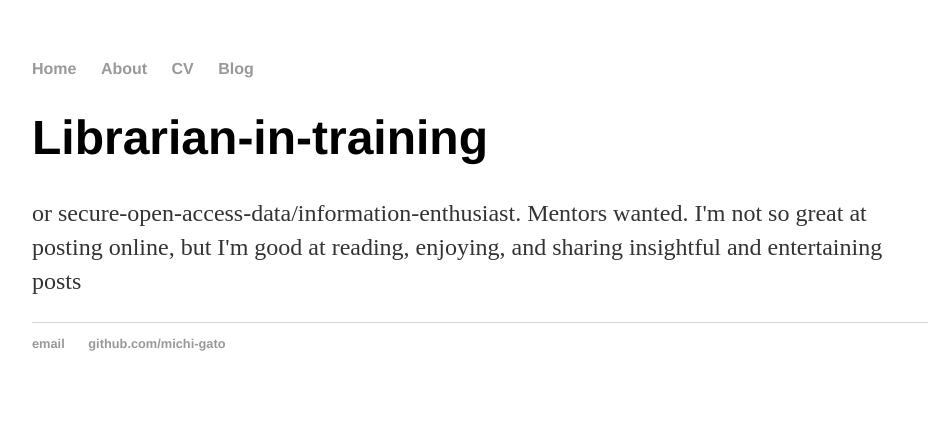
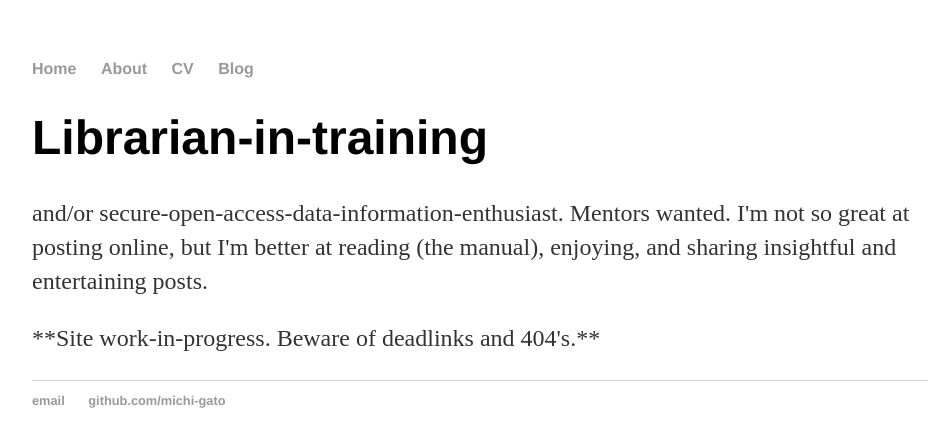
Before and after one commit to cat-alog/cat-alog.github.io, a Jekyll site: the page built from index.html, in a window 1280 px wide. Shown: the top 447 px of the page, without its empty margins (160-1101 px from the left). Built offline with Jekyll 4.4.1, drawn with Linux system fonts in a browser that asks for light colours.

Commit message:
Update index.html
update body text

```diff
--- a/index.html
+++ b/index.html
@@ -4,5 +4,6 @@ title: Solo ILS Preguntas
 ---
 <div class="blurb">
 	<h1>Librarian-in-training</h1>
-	<p>or secure-open-access-data/information-enthusiast. Mentors wanted. I'm not so great at posting online, but I'm good at reading, enjoying, and sharing insightful and entertaining posts</a></p>
+	<p>and/or secure-open-access-data-information-enthusiast. Mentors wanted. I'm not so great at posting online, but I'm better at reading (the manual), enjoying, and sharing insightful and entertaining posts.</a></p>
+	<p>**Site work-in-progress. Beware of deadlinks and 404's.**
 </div><!-- /.blurb -->
```
